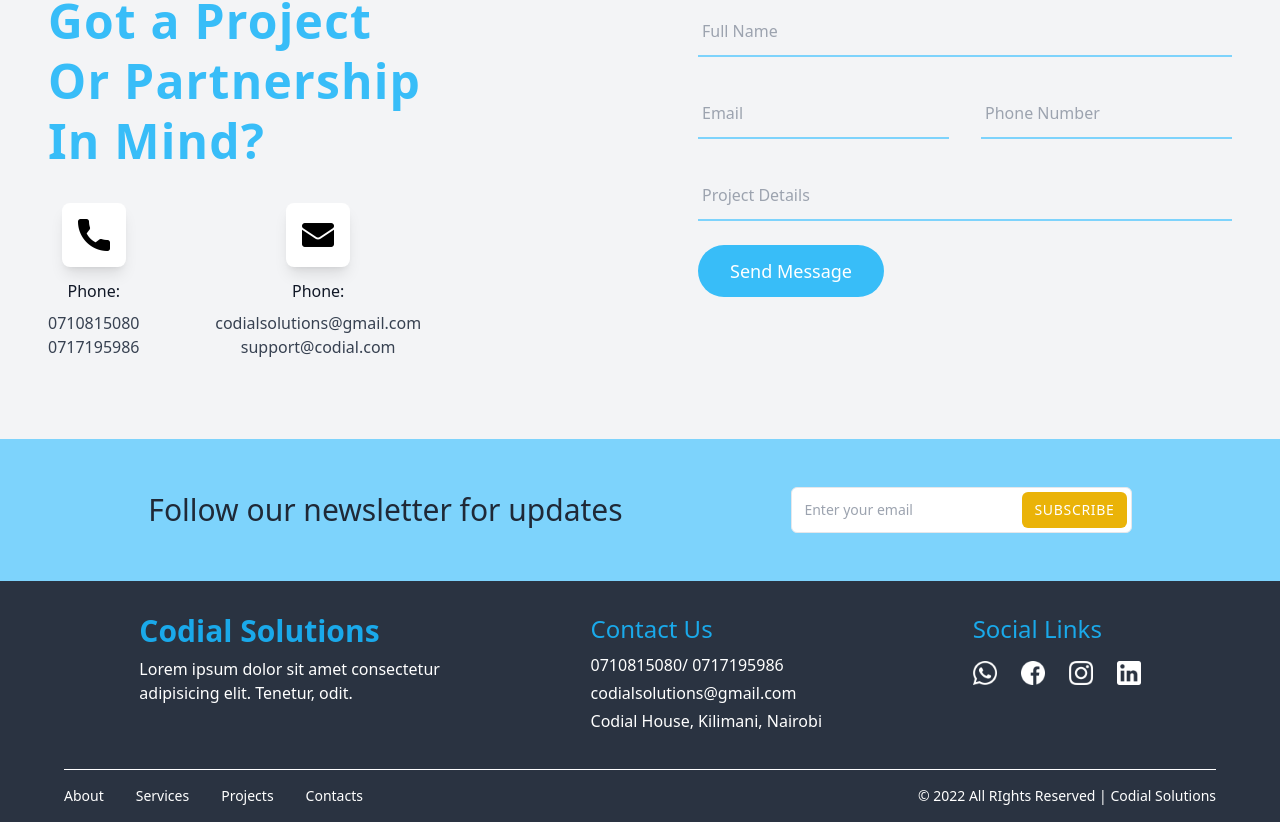
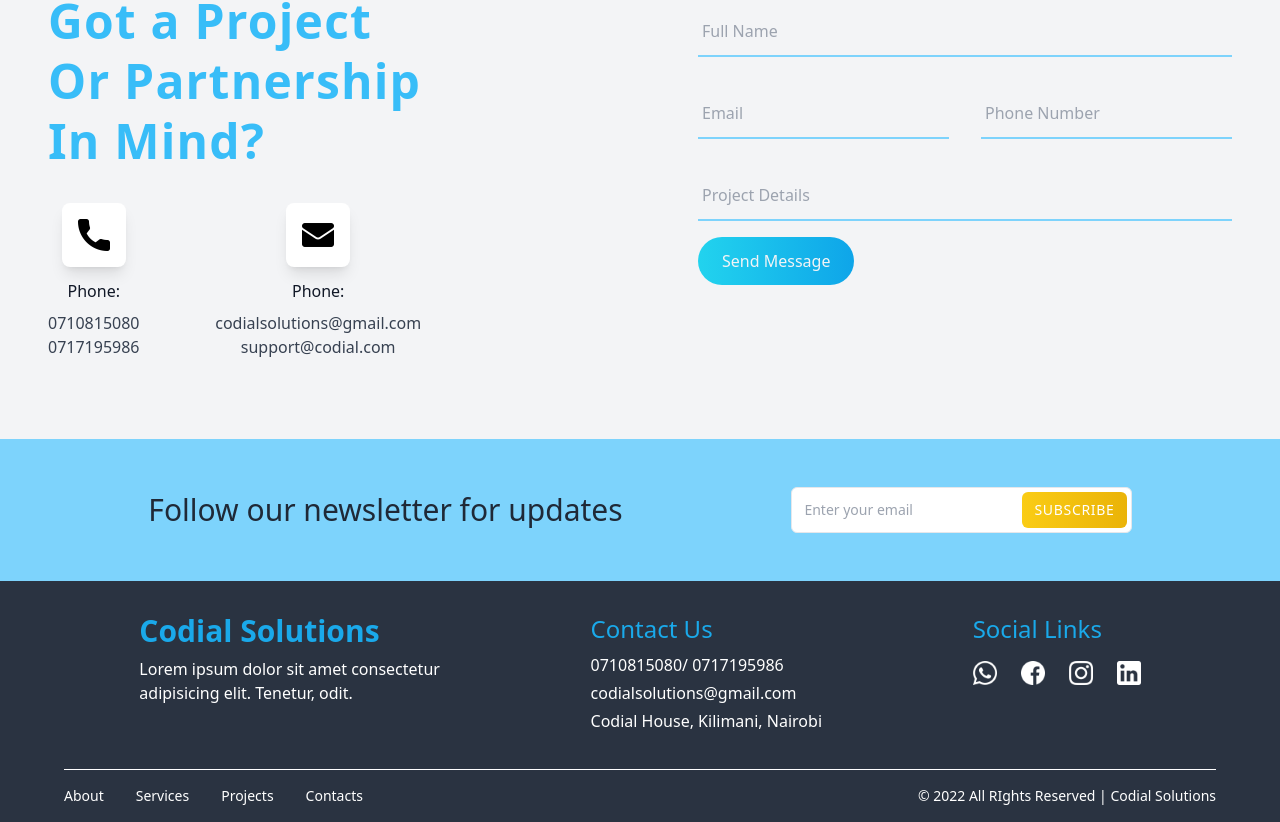
Before and after one commit to Andrew-Ochieng/Codial, a Nuxt app: page / in a window 1280 px wide. Shown: the part 3666-4488 px from the top of the page. Built offline with nearby package versions, Linux system fonts and the light colour scheme.

Commit message:
update button style

```diff
--- a/components/footer.vue
+++ b/components/footer.vue
@@ -8,7 +8,7 @@
                     <div class="bg-white border rounded-md focus-within:ring-2 dark:bg-gray-800 dark:border-gray-600 focus-within:border-blue-400 focus-within:ring-gray-700 focus-within:ring-opacity-40 dark:focus-within:border-gray-600">
                         <div class="flex flex-wrap justify-between md:flex-row">
                             <input type="email" placeholder="Enter your email" aria-label="Enter your email" class="p-2 m-1 text-sm text-gray-700 bg-transparent appearance-none focus:outline-none focus:placeholder-transparent">
-                            <button class="w-full px-3 py-2 m-1 text-sm font-medium tracking-wider text-white uppercase transition-colors duration-200 transform bg-yellow-500 rounded-md dark:hover:bg-yellow-400 dark:bg-yellow-500 lg:w-auto hover:bg-yellow-400">
+                            <button class="w-full px-3 py-2 m-1 text-sm font-medium tracking-wider text-white uppercase transition-colors duration-200 transform bg-gradient-to-r from-yellow-400 to-yellow-500 rounded-md dark:hover:bg-yellow-400 dark:bg-yellow-500 lg:w-auto hover:bg-yellow-400">
                                 Subscribe
                             </button>
                         </div>
--- a/components/reachOut.vue
+++ b/components/reachOut.vue
@@ -44,7 +44,7 @@
                         <input class="w-full bg-gray-100 focus-within:bg-gray-50 focus-within:rounded-lg pl-1 pr-4 py-3 border-b-2 border-sky-300 outline-none" type="text" id="project-details" placeholder="Project Details">
                     </div>
 
-                    <button class="md:px-8 md:py-3 px-6 py-2 mt-2 md:text-lg text-md bg-sky-400 rounded-full text-white" type="submit">
+                    <button class="md:px-6 px-4 md:py-3 py-2 bg-gradient-to-r from-cyan-400 to-sky-500 hover:bg-sky-400 rounded-full font-medium text-gray-100 hover:text-gray-900 hover:scale-105 hover:translate-y-2 duration-500 shadow:lg hover:shadow-xl" type="submit">
                         Send Message
                     </button>
                 </form>
```
